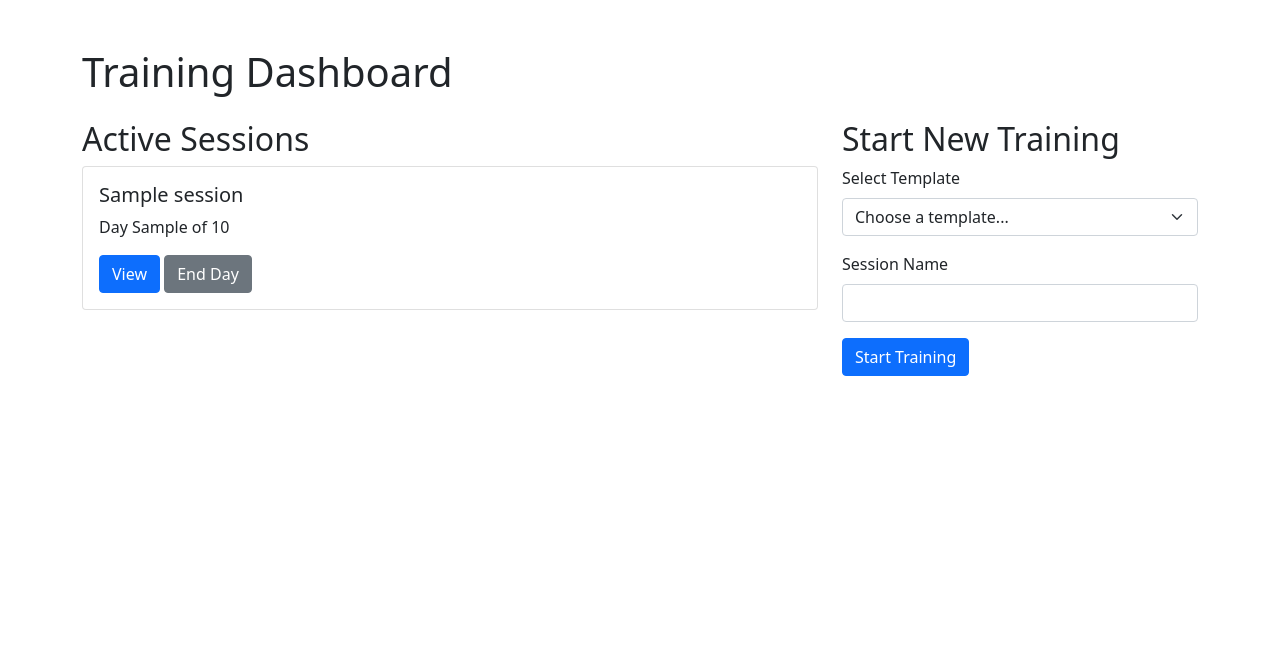
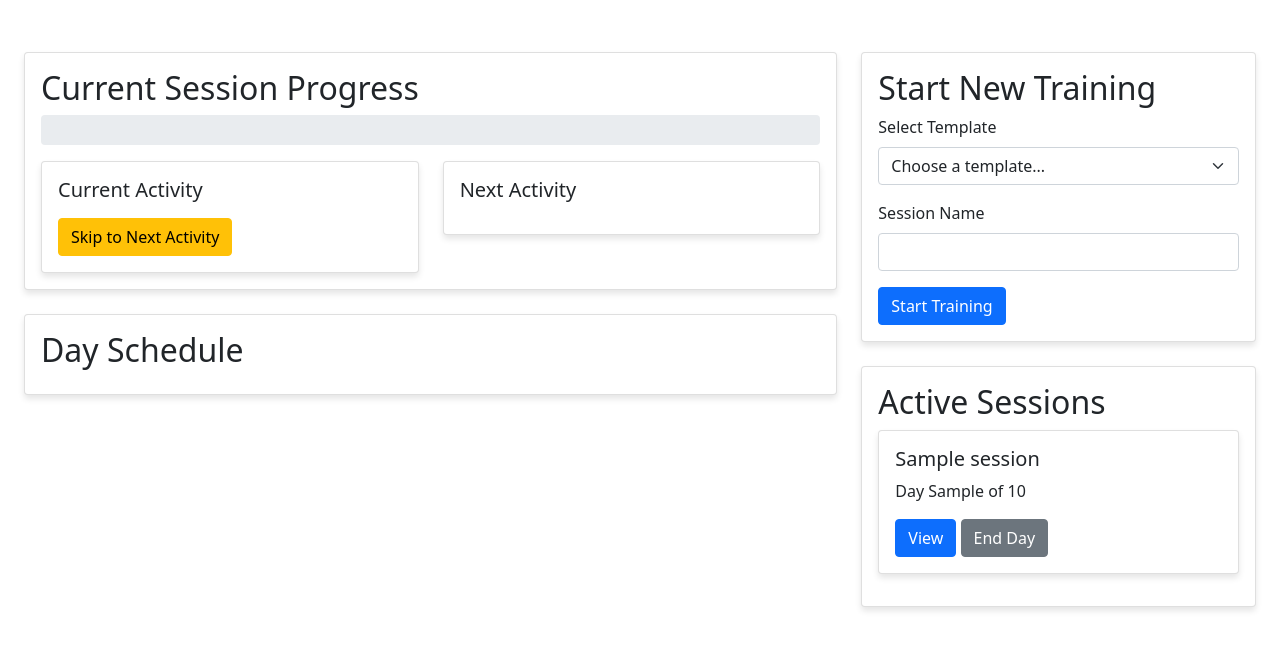
Before and after one commit to BattermanZ/OnTrak, a Flask app: template templates/dashboard.html in a window 1280 px wide. Shown: the part 56-706 px from the top of the page. Run offline with Flask 3, Linux system fonts and the light colour scheme; tables that the repository leaves empty hold one stand-in row (values such as "Sample post"); the template is opened without the code that fills it: values that come from a table or form of the project are taken from there, most other values are stand-ins (such as "Sample title", 1, 10 or a date in 2020).

Commit message:
refactored dashboard UI

```diff
--- a/static/js/dashboard.js
+++ b/static/js/dashboard.js
@@ -1,7 +1,6 @@
 document.addEventListener('DOMContentLoaded', function() {
     const startSessionForm = document.getElementById('start-session-form');
     const activeSessionsContainer = document.getElementById('active-sessions');
-    const sessionDetails = document.getElementById('session-details');
     const currentActivityName = document.getElementById('current-activity-name');
     const currentActivityTime = document.getElementById('current-activity-time');
     const currentActivityProgress = document.getElementById('current-activity-progress');
@@ -9,6 +8,8 @@
     const nextActivityTime = document.getElementById('next-activity-time');
     const skipActivityBtn = document.getElementById('skip-activity');
     const dayActivitiesList = document.getElementById('day-activities-list');
+
+    let currentSessionId = null;
 
     startSessionForm.addEventListener('submit', function(e) {
         e.preventDefault();
@@ -36,6 +37,7 @@
     activeSessionsContainer.addEventListener('click', function(e) {
         if (e.target.classList.contains('view-session')) {
             const sessionId = e.target.getAttribute('data-session-id');
+            currentSessionId = sessionId;
             updateSessionDetails(sessionId);
         } else if (e.target.classList.contains('start-day')) {
             const sessionId = e.target.getAttribute('data-session-id');
@@ -47,44 +49,36 @@
     });
 
     skipActivityBtn.addEventListener('click', function() {
-        const sessionId = sessionDetails.getAttribute('data-session-id');
-        skipActivity(sessionId);
+        if (currentSessionId) {
+            skipActivity(currentSessionId);
+        } else {
+            alert('No active session selected');
+        }
     });
 
     function updateSessionDetails(sessionId) {
         fetch(`/get_session_status/${sessionId}`)
         .then(response => response.json())
         .then(data => {
-            sessionDetails.style.display = 'block';
-            sessionDetails.setAttribute('data-session-id', sessionId);
-
             if (data.current_activity) {
                 currentActivityName.textContent = data.current_activity.name;
                 updateActivityTimes(data.current_activity);
-                document.getElementById('current-activity').style.display = 'block';
             } else {
-                document.getElementById('current-activity').style.display = 'none';
+                currentActivityName.textContent = 'No current activity';
+                currentActivityTime.textContent = '';
+                currentActivityProgress.style.width = '0%';
+                currentActivityProgress.textContent = '';
             }
 
             if (data.next_activity) {
                 nextActivityName.textContent = data.next_activity.name;
                 nextActivityTime.textContent = `${data.next_activity.start_time} - ${data.next_activity.duration} minutes`;
-                document.getElementById('next-activity').style.display = 'block';
             } else {
-                document.getElementById('next-activity').style.display = 'none';
+                nextActivityName.textContent = 'No next activity';
+                nextActivityTime.textContent = '';
             }
 
-            // Update day planning
-            dayActivitiesList.innerHTML = '';
-            data.day_activities.forEach(activity => {
-                const li = document.createElement('li');
-                li.className = 'list-group-item';
-                if (data.current_activity && activity.id === data.current_activity.id) {
-                    li.classList.add('active');
-                }
-                li.textContent = `${activity.start_time} - ${activity.name} (${activity.duration} min)`;
-                dayActivitiesList.appendChild(li);
-            });
+            updateDaySchedule(data.day_activities);
         });
     }
 
@@ -121,6 +115,22 @@
         currentActivityProgress.style.width = `${progressPercentage}%`;
         currentActivityProgress.textContent = progressText;
         currentActivityProgress.setAttribute('aria-valuenow', progressPercentage);
+    }
+
+    function updateDaySchedule(activities) {
+        dayActivitiesList.innerHTML = '';
+        activities.forEach(activity => {
+            const li = document.createElement('li');
+            li.className = 'list-group-item';
+            const startTime = parseTime(activity.start_time);
+            const endTime = addMinutes(startTime, activity.duration);
+            li.innerHTML = `
+                <h5>${activity.name}</h5>
+                <p>${formatTime(startTime)} - ${formatTime(endTime)}</p>
+                <p>${activity.description || 'No description available'}</p>
+            `;
+            dayActivitiesList.appendChild(li);
+        });
     }
 
     function parseTime(timeString) {
@@ -176,11 +186,10 @@
         });
     }
 
-    // Update session details every minute
+    // Update session details every minute if a session is selected
     setInterval(() => {
-        const sessionId = sessionDetails.getAttribute('data-session-id');
-        if (sessionId) {
-            updateSessionDetails(sessionId);
+        if (currentSessionId) {
+            updateSessionDetails(currentSessionId);
         }
     }, 60000);
 });
--- a/static/script.js
+++ b/static/script.js
@@ -1,2 +1,38 @@
 // Add any global JavaScript here
 console.log("OnTrak application loaded");
+
+document.addEventListener('DOMContentLoaded', function() {
+    // Initialize tooltips
+    var tooltipTriggerList = [].slice.call(document.querySelectorAll('[data-bs-toggle="tooltip"]'))
+    var tooltipList = tooltipTriggerList.map(function (tooltipTriggerEl) {
+        return new bootstrap.Tooltip(tooltipTriggerEl)
+    });
+
+    // Add smooth scrolling to all links
+    document.querySelectorAll('a[href^="#"]').forEach(anchor => {
+        anchor.addEventListener('click', function (e) {
+            e.preventDefault();
+
+            document.querySelector(this.getAttribute('href')).scrollIntoView({
+                behavior: 'smooth'
+            });
+        });
+    });
+});
+
+// Function to format time (used in dashboard.js)
+function formatTime(date) {
+    return date.toTimeString().slice(0, 5);
+}
+
+// Function to parse time string (used in dashboard.js)
+function parseTime(timeString) {
+    const [hours, minutes] = timeString.split(':').map(Number);
+    const now = new Date();
+    return new Date(now.getFullYear(), now.getMonth(), now.getDate(), hours, minutes);
+}
+
+// Function to add minutes to a date (used in dashboard.js)
+function addMinutes(date, minutes) {
+    return new Date(date.getTime() + minutes * 60000);
+}
--- a/static/styles.css
+++ b/static/styles.css
@@ -14,3 +14,48 @@
 .activity-card {
     margin-bottom: 20px;
 }
+
+.timeline {
+    position: relative;
+    padding-left: 30px;
+}
+
+.timeline::before {
+    content: '';
+    position: absolute;
+    left: 15px;
+    top: 0;
+    bottom: 0;
+    width: 2px;
+    background: #007bff;
+}
+
+.timeline .list-group-item {
+    border-left: none;
+    padding-left: 20px;
+    margin-bottom: 20px;
+}
+
+.timeline .list-group-item::before {
+    content: '';
+    position: absolute;
+    left: -18px;
+    top: 15px;
+    width: 12px;
+    height: 12px;
+    border-radius: 50%;
+    background: #007bff;
+}
+
+.progress {
+    height: 30px;
+}
+
+.card {
+    box-shadow: 0 4px 6px rgba(0, 0, 0, 0.1);
+    transition: box-shadow 0.3s ease-in-out;
+}
+
+.card:hover {
+    box-shadow: 0 6px 8px rgba(0, 0, 0, 0.15);
+}
--- a/templates/base.html
+++ b/templates/base.html
@@ -5,9 +5,11 @@
     <meta name="viewport" content="width=device-width, initial-scale=1.0">
     <title>{% block title %}OnTrak{% endblock %}</title>
     <link href="https://cdn.jsdelivr.net/npm/bootstrap@5.1.3/dist/css/bootstrap.min.css" rel="stylesheet">
+    <link rel="stylesheet" href="{{ url_for('static', filename='css/styles.css') }}">
+    {% block styles %}{% endblock %}
 </head>
 <body>
-    <nav class="navbar navbar-expand-lg navbar-light bg-light">
+    <nav class="navbar navbar-expand-lg navbar-light bg-light fixed-top">
         <div class="container-fluid">
             <a class="navbar-brand" href="/">OnTrak</a>
             <button class="navbar-toggler" type="button" data-bs-toggle="collapse" data-bs-target="#navbarNav" aria-controls="navbarNav" aria-expanded="false" aria-label="Toggle navigation">
@@ -29,9 +31,12 @@
         </div>
     </nav>
 
-    {% block content %}{% endblock %}
+    <div class="container-fluid mt-5">
+        {% block content %}{% endblock %}
+    </div>
 
     <script src="https://cdn.jsdelivr.net/npm/bootstrap@5.1.3/dist/js/bootstrap.bundle.min.js"></script>
+    <script src="{{ url_for('static', filename='js/script.js') }}"></script>
     {% block scripts %}{% endblock %}
 </body>
 </html>
--- a/templates/dashboard.html
+++ b/templates/dashboard.html
@@ -1,29 +1,55 @@
 {% extends "base.html" %}
 {% block title %}OnTrak Dashboard{% endblock %}
 {% block content %}
-<div class="container mt-5">
-    <h1 class="mb-4">Training Dashboard</h1>
+<div class="container-fluid mt-4">
     <div class="row">
+        <!-- Main content area -->
         <div class="col-md-8">
-            <h2>Active Sessions</h2>
-            <div id="active-sessions">
-                {% for session in sessions %}
-                <div class="card mb-3" id="session-{{ session.id }}">
+            <div class="card mb-4">
                 <div class="card-body">
-                        <h5 class="card-title">{{ session.name }}</h5>
-                        <p class="card-text">Day {{ session.current_day }} of {{ session.template.duration }}</p>
-                        <button class="btn btn-primary view-session" data-session-id="{{ session.id }}">View</button>
-                        {% if not session.day_started %}
-                        <button class="btn btn-success start-day" data-session-id="{{ session.id }}">Start Day</button>
-                        {% endif %}
-                        <button class="btn btn-secondary end-day" data-session-id="{{ session.id }}">End Day</button>
+                    <h2 class="card-title">Current Session Progress</h2>
+                    <div class="progress mb-3" style="height: 30px;">
+                        <div id="current-activity-progress" class="progress-bar" role="progressbar" style="width: 0%;" aria-valuenow="0" aria-valuemin="0" aria-valuemax="100">0 min</div>
+                    </div>
+                    <div class="row">
+                        <div class="col-md-6">
+                            <div class="card">
+                                <div class="card-body">
+                                    <h5 class="card-title">Current Activity</h5>
+                                    <p id="current-activity-name" class="card-text"></p>
+                                    <p id="current-activity-time" class="card-text"></p>
+                                    <button id="skip-activity" class="btn btn-warning">Skip to Next Activity</button>
                                 </div>
                             </div>
-                {% endfor %}
+                        </div>
+                        <div class="col-md-6">
+                            <div class="card">
+                                <div class="card-body">
+                                    <h5 class="card-title">Next Activity</h5>
+                                    <p id="next-activity-name" class="card-text"></p>
+                                    <p id="next-activity-time" class="card-text"></p>
                                 </div>
                             </div>
+                        </div>
+                    </div>
+                </div>
+            </div>
+
+            <div class="card">
+                <div class="card-body">
+                    <h2 class="card-title">Day Schedule</h2>
+                    <ul id="day-activities-list" class="list-group timeline">
+                        <!-- Activities will be populated here by JavaScript -->
+                    </ul>
+                </div>
+            </div>
+        </div>
+
+        <!-- Sidebar -->
         <div class="col-md-4">
-            <h2>Start New Training</h2>
+            <div class="card mb-4">
+                <div class="card-body">
+                    <h2 class="card-title">Start New Training</h2>
                     <form id="start-session-form">
                         <div class="mb-3">
                             <label for="template-select" class="form-label">Select Template</label>
@@ -42,37 +68,65 @@
                     </form>
                 </div>
             </div>
-    <div id="session-details" class="mt-5" style="display: none;">
-        <h2>Session Details</h2>
-        <div id="current-activity" class="card mb-3">
+
+            <div class="card">
                 <div class="card-body">
-                <h5 class="card-title">Current Activity</h5>
-                <p class="card-text" id="current-activity-name"></p>
-                <p class="card-text" id="current-activity-time"></p>
-                <div class="progress mb-3">
-                    <div id="current-activity-progress" class="progress-bar" role="progressbar" style="width: 0%;" aria-valuenow="0" aria-valuemin="0" aria-valuemax="100">0 min</div>
-                </div>
-                <button class="btn btn-warning" id="skip-activity">Skip to Next Activity</button>
+                    <h2 class="card-title">Active Sessions</h2>
+                    <div id="active-sessions">
+                        {% for session in sessions %}
+                        <div class="card mb-3" id="session-{{ session.id }}">
+                            <div class="card-body">
+                                <h5 class="card-title">{{ session.name }}</h5>
+                                <p class="card-text">Day {{ session.current_day }} of {{ session.template.duration }}</p>
+                                <button class="btn btn-primary view-session" data-session-id="{{ session.id }}">View</button>
+                                {% if not session.day_started %}
+                                <button class="btn btn-success start-day" data-session-id="{{ session.id }}">Start Day</button>
+                                {% endif %}
+                                <button class="btn btn-secondary end-day" data-session-id="{{ session.id }}">End Day</button>
                             </div>
                         </div>
-        <div id="next-activity" class="card mb-3">
-            <div class="card-body">
-                <h5 class="card-title">Next Activity</h5>
-                <p class="card-text" id="next-activity-name"></p>
-                <p class="card-text" id="next-activity-time"></p>
+                        {% endfor %}
                     </div>
                 </div>
-        <div id="day-planning" class="card">
-            <div class="card-body">
-                <h5 class="card-title">Day Planning</h5>
-                <ul id="day-activities-list" class="list-group">
-                </ul>
             </div>
         </div>
     </div>
 </div>
 {% endblock %}
 
+{% block styles %}
+<style>
+    .timeline {
+        position: relative;
+        padding-left: 30px;
+    }
+    .timeline::before {
+        content: '';
+        position: absolute;
+        left: 15px;
+        top: 0;
+        bottom: 0;
+        width: 2px;
+        background: #007bff;
+    }
+    .timeline .list-group-item {
+        border-left: none;
+        padding-left: 20px;
+        margin-bottom: 20px;
+    }
+    .timeline .list-group-item::before {
+        content: '';
+        position: absolute;
+        left: -18px;
+        top: 15px;
+        width: 12px;
+        height: 12px;
+        border-radius: 50%;
+        background: #007bff;
+    }
+</style>
+{% endblock %}
+
 {% block scripts %}
 <script src="{{ url_for('static', filename='js/dashboard.js') }}"></script>
 {% endblock %}
```
Also changed, not shown: 1 other file. Lines whose indentation alone changed are shown as unchanged.
